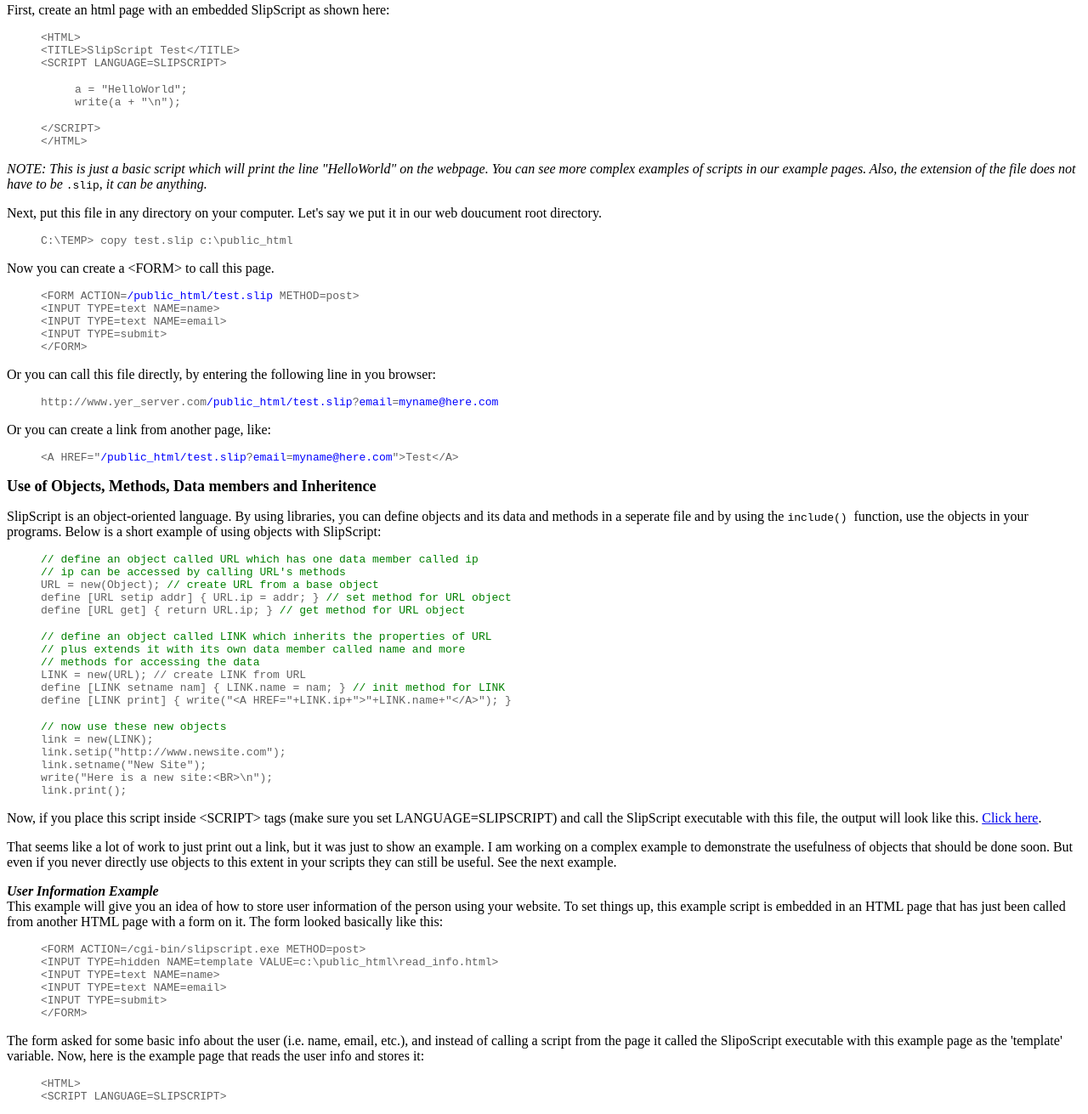
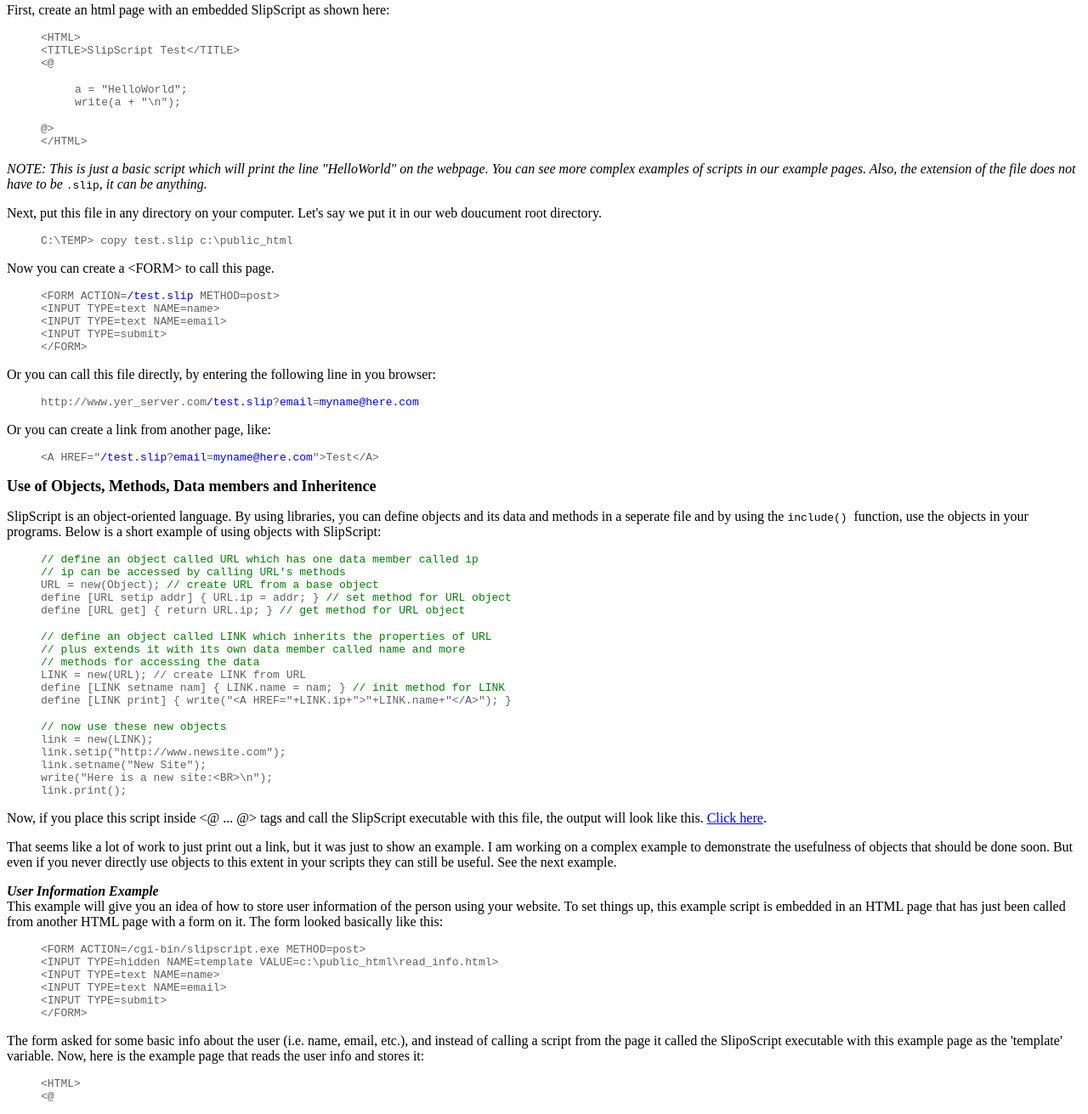
Before and after one commit to davideweaver/slipscript, a plain HTML site: page docs/ss_guide/tutor.html in a window 1280 px wide. Shown: the part 188-1499 px from the top of the page at 85% size. Drawn offline with Linux system fonts and the light colour scheme.

Commit message:
update docs

```diff
--- a/docs/ss_guide/tutor.html
+++ b/docs/ss_guide/tutor.html
@@ -26,14 +26,14 @@
 <UL>
 <P><TT><FONT COLOR="#616161">&lt;HTML&gt;<BR>
 &lt;TITLE&gt;SlipScript Test&lt;/TITLE&gt;<BR>
-&lt;SCRIPT&nbsp;LANGUAGE=SLIPSCRIPT&gt;</FONT></TT></P>
+&lt;@</FONT></TT></P>
 
 <UL>
 <P><TT><FONT COLOR="#616161">a = &quot;HelloWorld&quot;;<BR>
 write(a + &quot;\n&quot;);</FONT></TT></P>
 </UL>
 
-<P><TT><FONT COLOR="#616161">&lt;/SCRIPT&gt;<BR>
+<P><TT><FONT COLOR="#616161">@&gt;<BR>
 &lt;/HTML&gt;</FONT></TT></P>
 </UL>
 
@@ -52,7 +52,7 @@
 <P>Now you can create a &lt;FORM&gt; to call this page.</P>
 
 <UL>
-<P><TT><FONT COLOR="#616161">&lt;FORM ACTION=</FONT><FONT COLOR="#0000FF">/public_html/test.slip</FONT><FONT COLOR="#616161">
+<P><TT><FONT COLOR="#616161">&lt;FORM ACTION=</FONT><FONT COLOR="#0000FF">/test.slip</FONT><FONT COLOR="#616161">
 METHOD=post&gt;<BR>
 &lt;INPUT TYPE=text NAME=name&gt;<BR>
 &lt;INPUT&nbsp;TYPE=text NAME=email&gt;<BR>
@@ -64,13 +64,13 @@
 you browser:</P>
 
 <UL>
-<P><TT><FONT COLOR="#616161">http://www.yer_server.com</FONT><FONT COLOR="#0000FF">/public_html/test.slip</FONT><FONT COLOR="#616161">?</FONT><FONT COLOR="#0000FF">email</FONT><FONT COLOR="#616161">=</FONT><FONT COLOR="#0000FF">myname@here.com</FONT></TT></P>
+<P><TT><FONT COLOR="#616161">http://www.yer_server.com</FONT><FONT COLOR="#0000FF">/test.slip</FONT><FONT COLOR="#616161">?</FONT><FONT COLOR="#0000FF">email</FONT><FONT COLOR="#616161">=</FONT><FONT COLOR="#0000FF">myname@here.com</FONT></TT></P>
 </UL>
 
 <P>Or you can create a link from another page, like:</P>
 
 <UL>
-<P><TT><FONT COLOR="#616161">&lt;A&nbsp;HREF=&quot;</FONT><FONT COLOR="#0000FF">/public_html/test.slip</FONT><FONT COLOR="#616161">?</FONT><FONT COLOR="#0000FF">email</FONT><FONT COLOR="#616161">=</FONT><FONT COLOR="#0000FF">myname@here.com</FONT><FONT COLOR="#616161">&quot;&gt;Test&lt;/A&gt;</FONT></TT></P>
+<P><TT><FONT COLOR="#616161">&lt;A&nbsp;HREF=&quot;</FONT><FONT COLOR="#0000FF">/test.slip</FONT><FONT COLOR="#616161">?</FONT><FONT COLOR="#0000FF">email</FONT><FONT COLOR="#616161">=</FONT><FONT COLOR="#0000FF">myname@here.com</FONT><FONT COLOR="#616161">&quot;&gt;Test&lt;/A&gt;</FONT></TT></P>
 </UL>
 
 
@@ -113,9 +113,8 @@
 link.print();</FONT></TT></P>
 </UL>
 
-<P>Now, if you place this script inside &lt;SCRIPT&gt; tags (make sure
-you set LANGUAGE=SLIPSCRIPT) and call the SlipScript executable with this
-file, the output will look like this. <A HREF="../../cgi-bin/slipscript.exe?template=c:/internet/public_html/depts/website/slipscript/object.html">Click
+<P>Now, if you place this script inside &lt;@ ... @&gt; tags and call the SlipScript executable with this
+file, the output will look like this. <A HREF="../../cgi-bin/slipscript.exe?template=c:/internet/depts/website/slipscript/object.html">Click
 here</A>.</P>
 
 <P>That seems like a lot of work to just print out a link, but it was just
@@ -146,7 +145,7 @@
 
 <UL>
 <P><TT><FONT COLOR="#616161">&lt;HTML&gt;<BR>
-&lt;SCRIPT LANGUAGE=SLIPSCRIPT&gt;</FONT></TT></P>
+&lt;@</FONT></TT></P>
 </UL>
 
 <UL>
@@ -185,7 +184,7 @@
 again&lt;/A&gt;&quot;);</FONT></TT></P>
 </UL>
 
-<P><TT><FONT COLOR="#616161">&lt;/SCRIPT&gt;<BR>
+<P><TT><FONT COLOR="#616161">@&gt;<BR>
 &lt;/HTML&gt;</FONT></TT></P>
 </UL>
 
```
